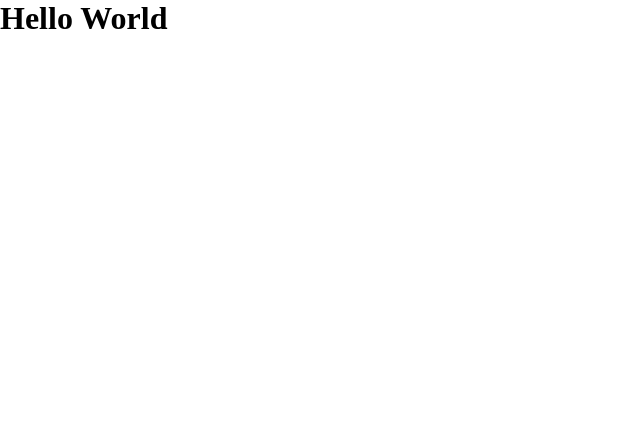
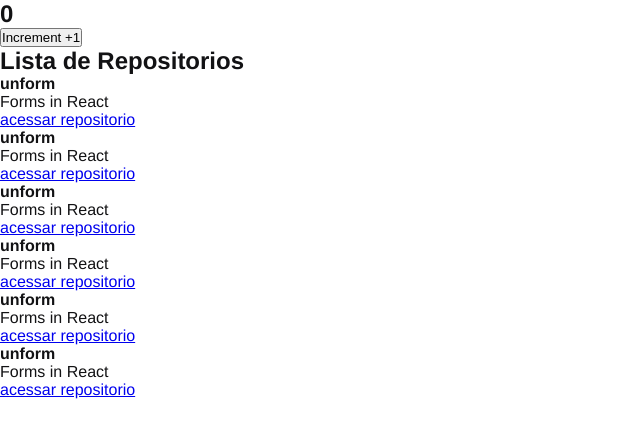
Before and after one commit to LuizKrlz/ignite-github-explorer, a React app: page / in a window 1280 px wide. Shown: the top 438 px of the page, without its empty margins (0-640 px from the left). Built offline with nearby package versions, Linux system fonts and the light colour scheme.

Commit message:
finally second chapter

```diff
--- a/package.json
+++ b/package.json
@@ -16,11 +16,13 @@
     "@babel/core": "^7.13.10",
     "@babel/preset-env": "^7.13.10",
     "@babel/preset-react": "^7.12.13",
+    "@pmmmwh/react-refresh-webpack-plugin": "^0.4.3",
     "babel-loader": "^8.2.2",
     "cross-env": "^7.0.3",
     "css-loader": "^5.1.2",
     "html-webpack-plugin": "^5.3.1",
     "node-sass": "^5.0.0",
+    "react-refresh": "^0.9.0",
     "sass-loader": "^11.0.1",
     "style-loader": "^2.0.0",
     "webpack": "^5.24.4",
--- a/src/App.jsx
+++ b/src/App.jsx
@@ -1,5 +1,13 @@
+import { Counter } from "./components/Counter";
+import { RepositoryList } from "./components/RepositoryList";
+
 import "./styles/global.scss";
 
 export function App() {
-  return <h1>Hello World</h1>;
+  return (
+    <>
+      <Counter />
+      <RepositoryList />
+    </>
+  );
 }
--- /dev/null
+++ b/src/components/Counter.jsx
@@ -0,0 +1,14 @@
+import { useState } from "react";
+
+export function Counter() {
+  const [counter, setCounter] = useState(0);
+
+  return (
+    <div>
+      <h2>{counter}</h2>
+      <button type="button" onClick={() => setCounter(counter + 1)}>
+        Increment +1
+      </button>
+    </div>
+  );
+}
--- /dev/null
+++ b/src/components/RepositoryItem.jsx
@@ -0,0 +1,9 @@
+export function RepositoryItem({ repository }) {
+  return (
+    <li>
+      <strong>{repository.name}</strong>
+      <p>{repository.description}</p>
+      <a href={repository.link}>acessar repositorio</a>
+    </li>
+  );
+}
--- /dev/null
+++ b/src/components/RepositoryList.jsx
@@ -0,0 +1,23 @@
+import { RepositoryItem } from "./RepositoryItem";
+
+const repository = {
+  name: "unform",
+  description: "Forms in React",
+  link: "https://github.com/unform/unform",
+};
+
+export function RepositoryList() {
+  return (
+    <section className="repository-list">
+      <h1>Lista de Repositorios</h1>
+      <ul>
+        <RepositoryItem repository={repository} />
+        <RepositoryItem repository={repository} />
+        <RepositoryItem repository={repository} />
+        <RepositoryItem repository={repository} />
+        <RepositoryItem repository={repository} />
+        <RepositoryItem repository={repository} />
+      </ul>
+    </section>
+  );
+}
--- a/src/styles/global.scss
+++ b/src/styles/global.scss
@@ -5,5 +5,6 @@
 }
 
 body {
-  font: Arial, Helvetica, sans-serif;
+  font: 16px "Helvetica Neue", Arial, sans-serif;
+  color: #121214;
 }
--- a/webpack.config.js
+++ b/webpack.config.js
@@ -1,5 +1,6 @@
 const path = require("path");
 const HtmlWebpackPlugin = require("html-webpack-plugin");
+const ReactRefreshWebpackPlugin = require("@pmmmwh/react-refresh-webpack-plugin");
 
 const isDevelopment = process.env.NODE_ENV !== "production";
 
@@ -13,21 +14,30 @@ module.exports = {
   },
   devServer: {
     contentBase: path.resolve(__dirname, "public"),
+    hot: true,
   },
   resolve: {
     extensions: [".js", ".jsx"],
   },
   plugins: [
+    isDevelopment && new ReactRefreshWebpackPlugin(),
     new HtmlWebpackPlugin({
       template: path.resolve(__dirname, "public", "index.html"),
     }),
-  ],
+  ].filter(Boolean),
   module: {
     rules: [
       {
         test: /\.jsx$/,
         exclude: /node_modules/,
-        use: "babel-loader",
+        use: {
+          loader: "babel-loader",
+          options: {
+            plugins: [
+              isDevelopment && require.resolve("react-refresh/babel"),
+            ].filter(Boolean),
+          },
+        },
       },
       {
         test: /\.scss$/,
```
Also changed, not shown: 1 other file (tests, documents, lock files or other folders).
